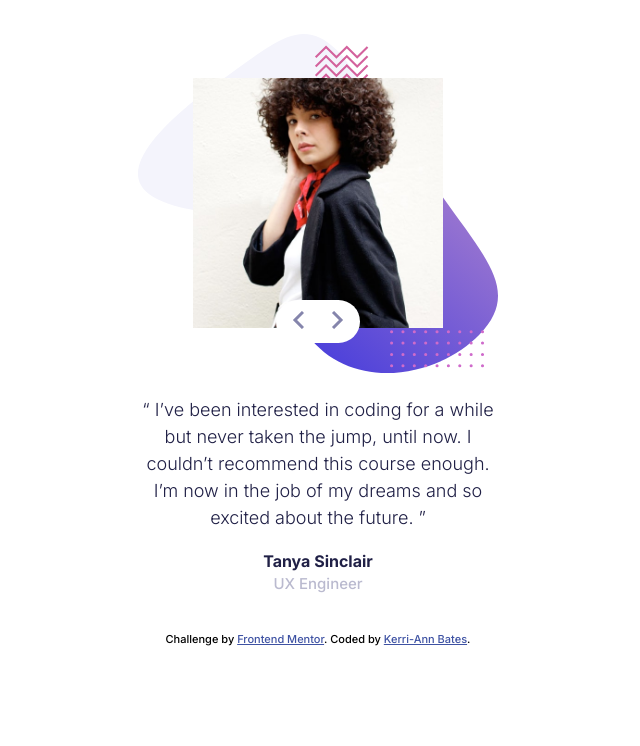
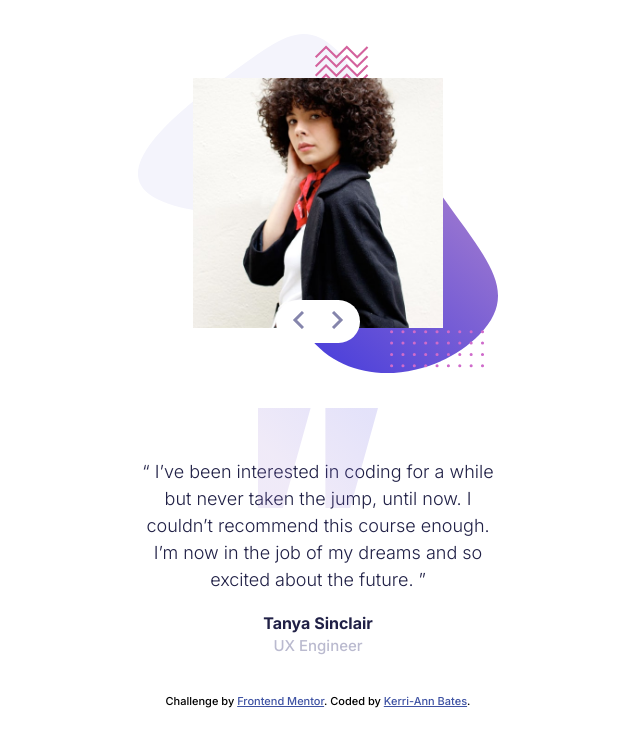
Before and after one commit to Kerri-AnnBates/coding-bootcamp-testimonials-slider-master, a website: page index.html in a window 1280 px wide. Shown: the whole page, without its empty margins (322-962 px from the left). Drawn offline with Linux system fonts and the light colour scheme.

Commit message:
added quote

```diff
--- a/index.html
+++ b/index.html
@@ -24,16 +24,17 @@
         </div>
       </div>
       <div class="profile__content">
-        <div class="qoutes"></div>
-        <p>“ I’ve been interested in coding for a while but never taken the jump, until now. I couldn’t recommend this course enough. I’m now in the job of my dreams and so excited about the future. ”</p>
-        <p class="author">Tanya Sinclair <span class="author-title">UX Engineer</span></p>
+        <div class="quotes"></div>
+        <div class="profile__content__text active">
+          <p>“ I’ve been interested in coding for a while but never taken the jump, until now. I couldn’t recommend this course enough. I’m now in the job of my dreams and so excited about the future. ”</p>
+          <p class="author">Tanya Sinclair <span class="author-title">UX Engineer</span></p>
+        </div>
+        <div class="profile__content__text">
+          <p>“ If you want to lay the best foundation possible I’d recommend taking this course. The depth the instructors go into is incredible. I now feel so confident about starting up as a professional developer. ”</p>
+          <p class="author">John Tarkpor <span class="author-title">Front-end Developer</span></p>
+        </div>
       </div>
     </div>
-    <!-- <div class="profile__content">
-      <div class="qoutes"></div>
-      <p>“ If you want to lay the best foundation possible I’d recommend taking this course. The depth the instructors go into is incredible. I now feel so confident about starting up as a professional developer. ”</p>
-      <p class="author">John Tarkpor <span class="author-title">Front-end Developer</span></p>
-    </div> -->
   </div>
   <footer>
     <div class="attribution"> Challenge by <a href="https://www.frontendmentor.io?ref=challenge" target="_blank">Frontend Mentor</a>. Coded by <a href="#">Kerri-Ann Bates</a>. </div>
--- a/styles/styles.css
+++ b/styles/styles.css
@@ -85,6 +85,21 @@ img {
 	line-height: 1.5;
 	font-weight: 300;
 	font-size: 1.125rem;
+	position: relative;
+	margin-top: 80px;
+}
+
+.quotes {
+	background: url(../images/pattern-quotes.svg);
+	background-repeat: no-repeat;
+	content: "";
+	display: inline-block;
+	height: 120px;
+	width: 120px;
+	position: absolute;
+	top: -50px;
+	left: 50%;
+	transform: translateX(-50%);
 }
 
 .author {
@@ -98,3 +113,11 @@ img {
 	color: #BABACF;
 	display: block;
 }
+
+.profile__content__text {
+	display: none;
+}
+
+.profile__content__text.active {
+	display: block;
+}
```
